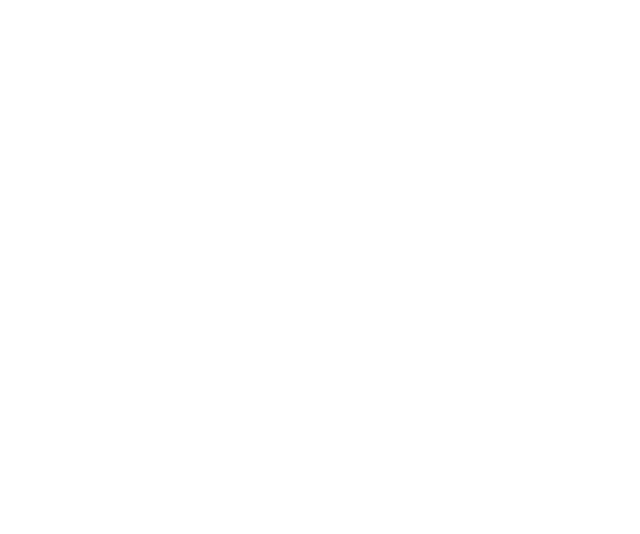
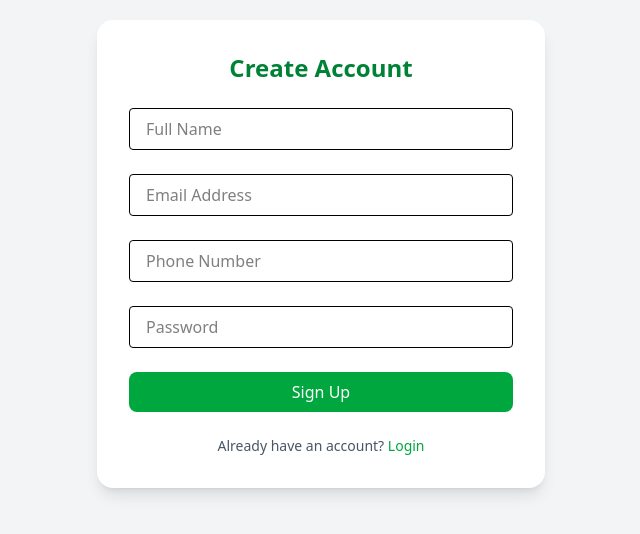
Before and after one commit to Shoukatrai/Plantly-plant-ecommerce-client, a React (Vite) app: page /signup in a window 1280 px wide. Before the commit this address had no page. Shown: the part 146-680 px from the top of the page, without its empty margins (319-959 px from the left). Built offline with nearby package versions, Linux system fonts and the light colour scheme.

Commit message:
login and signup ui complete

```diff
--- a/src/App.jsx
+++ b/src/App.jsx
@@ -1,12 +1,14 @@
 import { Route, Routes } from "react-router-dom";
 import { Hero, Navbar } from "./components";
-import { Category, Home } from "./pages";
+import { Category, Home, Login, Signup } from "./pages";
 
 function App() {
   return (
     <>
       <Routes>
         <Route path="/" element={<Home />} />
+        <Route path="/signup" element={<Signup />} />
+        <Route path="/login" element={<Login />} />
         <Route path="/categories/:id" element={<Category />} />
       </Routes>
     </>
--- /dev/null
+++ b/src/pages/auth/Login.jsx
@@ -0,0 +1,68 @@
+import React, { useState } from "react";
+import { Link } from "react-router-dom";
+
+const Login = () => {
+  const [form, setForm] = useState({
+    email: "",
+    password: "",
+  });
+
+  const handleChange = (e) => {
+    setForm({ ...form, [e.target.name]: e.target.value });
+  };
+
+  const handleSubmit = (e) => {
+    e.preventDefault();
+    console.log("Signup data:", form);
+    // 🔥 TODO: Send `form` to backend API
+  };
+
+  return (
+    <div className="flex items-center justify-center min-h-screen bg-gray-100">
+      <form
+        onSubmit={handleSubmit}
+        className="bg-white p-8 rounded-2xl shadow-lg w-full max-w-md space-y-6"
+      >
+        <h2 className="text-2xl font-bold text-center text-green-700">
+          Welcome Back!
+        </h2>
+
+        <input
+          type="email"
+          name="email"
+          placeholder="Email Address"
+          value={form.email}
+          onChange={handleChange}
+          className="w-full px-4 py-2 border rounded focus:ring focus:outline-none"
+          required
+        />
+
+        <input
+          type="password"
+          name="password"
+          placeholder="Password"
+          value={form.password}
+          onChange={handleChange}
+          className="w-full px-4 py-2 border rounded focus:ring focus:outline-none"
+          required
+        />
+
+        <button
+          type="submit"
+          className="w-full bg-green-600 text-white py-2 rounded-lg hover:bg-green-700 transition cursor-pointer"
+        >
+          Login
+        </button>
+
+        <p className="text-center text-sm text-gray-600">
+          Don't have an account?{" "}
+          <Link to="/signup" className="text-green-600 font-medium">
+            Sign Up
+          </Link>
+        </p>
+      </form>
+    </div>
+  );
+};
+
+export default Login;
--- /dev/null
+++ b/src/pages/auth/Signup.jsx
@@ -0,0 +1,90 @@
+import React, { useState } from "react";
+import { Link } from "react-router-dom";
+
+const Signup = () => {
+  const [form, setForm] = useState({
+    name: "",
+    email: "",
+    phone: "",
+    password: "",
+  });
+
+  const handleChange = (e) => {
+    setForm({ ...form, [e.target.name]: e.target.value });
+  };
+
+  const handleSubmit = (e) => {
+    e.preventDefault();
+    console.log("Signup data:", form);
+    // 🔥 TODO: Send `form` to backend API
+  };
+
+  return (
+    <div className="flex items-center justify-center min-h-screen bg-gray-100">
+      <form
+        onSubmit={handleSubmit}
+        className="bg-white p-8 rounded-2xl shadow-lg w-full max-w-md space-y-6"
+      >
+        <h2 className="text-2xl font-bold text-center text-green-700">
+          Create Account
+        </h2>
+
+        <input
+          type="text"
+          name="name"
+          placeholder="Full Name"
+          value={form.name}
+          onChange={handleChange}
+          className="w-full px-4 py-2 border rounded focus:ring focus:outline-none"
+          required
+        />
+
+        <input
+          type="email"
+          name="email"
+          placeholder="Email Address"
+          value={form.email}
+          onChange={handleChange}
+          className="w-full px-4 py-2 border rounded focus:ring focus:outline-none"
+          required
+        />
+
+        <input
+          type="tel"
+          name="phone"
+          placeholder="Phone Number"
+          value={form.phone}
+          onChange={handleChange}
+          className="w-full px-4 py-2 border rounded focus:ring focus:outline-none"
+          required
+        />
+
+        <input
+          type="password"
+          name="password"
+          placeholder="Password"
+          value={form.password}
+          onChange={handleChange}
+          className="w-full px-4 py-2 border rounded focus:ring focus:outline-none"
+          required
+        />
+
+        <button
+          type="submit"
+          className="w-full bg-green-600 text-white py-2 rounded-lg hover:bg-green-700 transition cursor-pointer"
+        >
+          Sign Up
+        </button>
+
+        <p className="text-center text-sm text-gray-600">
+          Already have an account?{" "}
+          <Link to="/login" className="text-green-600 font-medium">
+            Login
+          </Link>
+        </p>
+      </form>
+    </div>
+  );
+};
+
+export default Signup;
--- a/src/pages/index.jsx
+++ b/src/pages/index.jsx
@@ -1,4 +1,6 @@
+import Login from "./auth/Login";
+import Signup from "./auth/Signup";
 import Category from "./Client/Category";
 import Home from "./Client/Home";
 
-export { Home, Category };
+export { Home, Category, Signup, Login };
```
